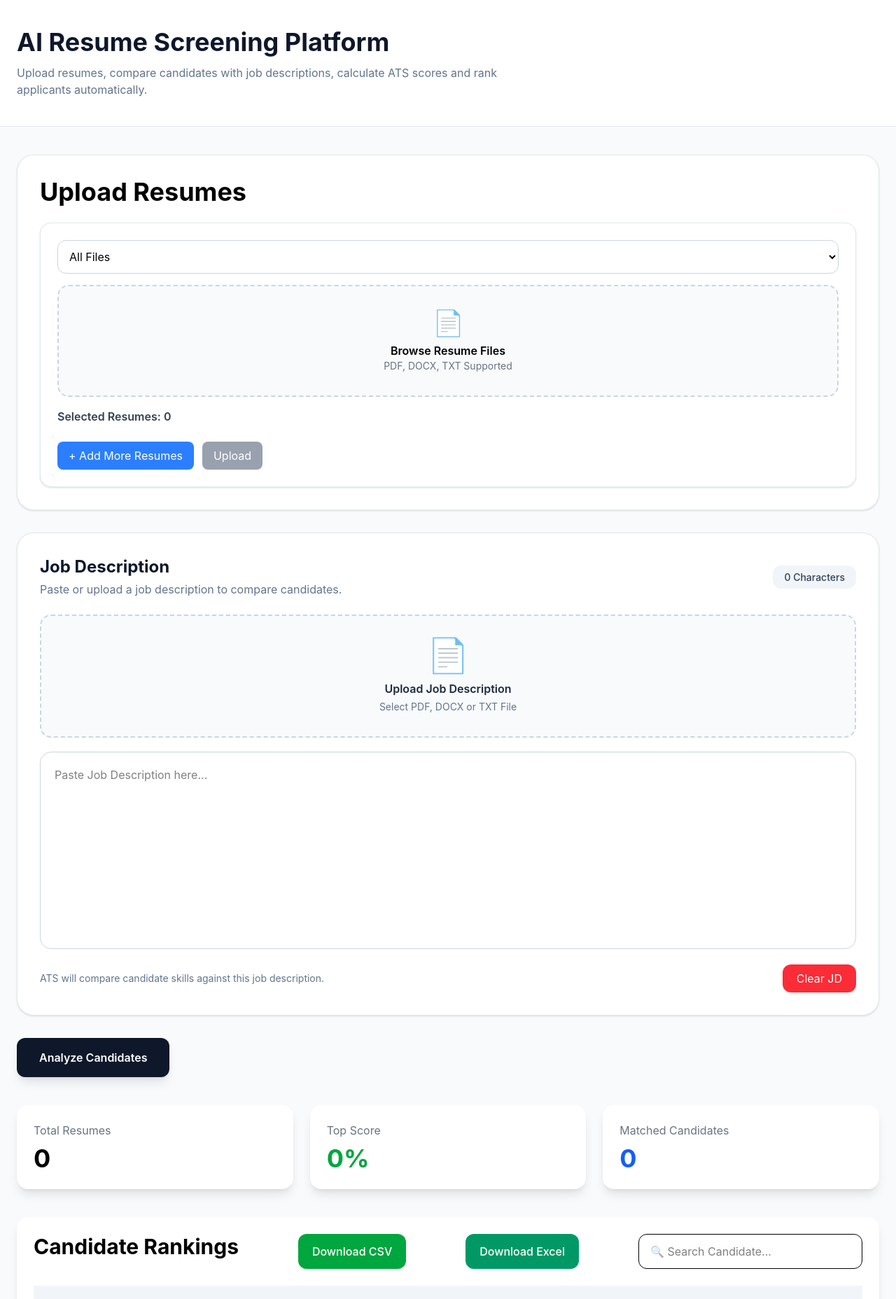
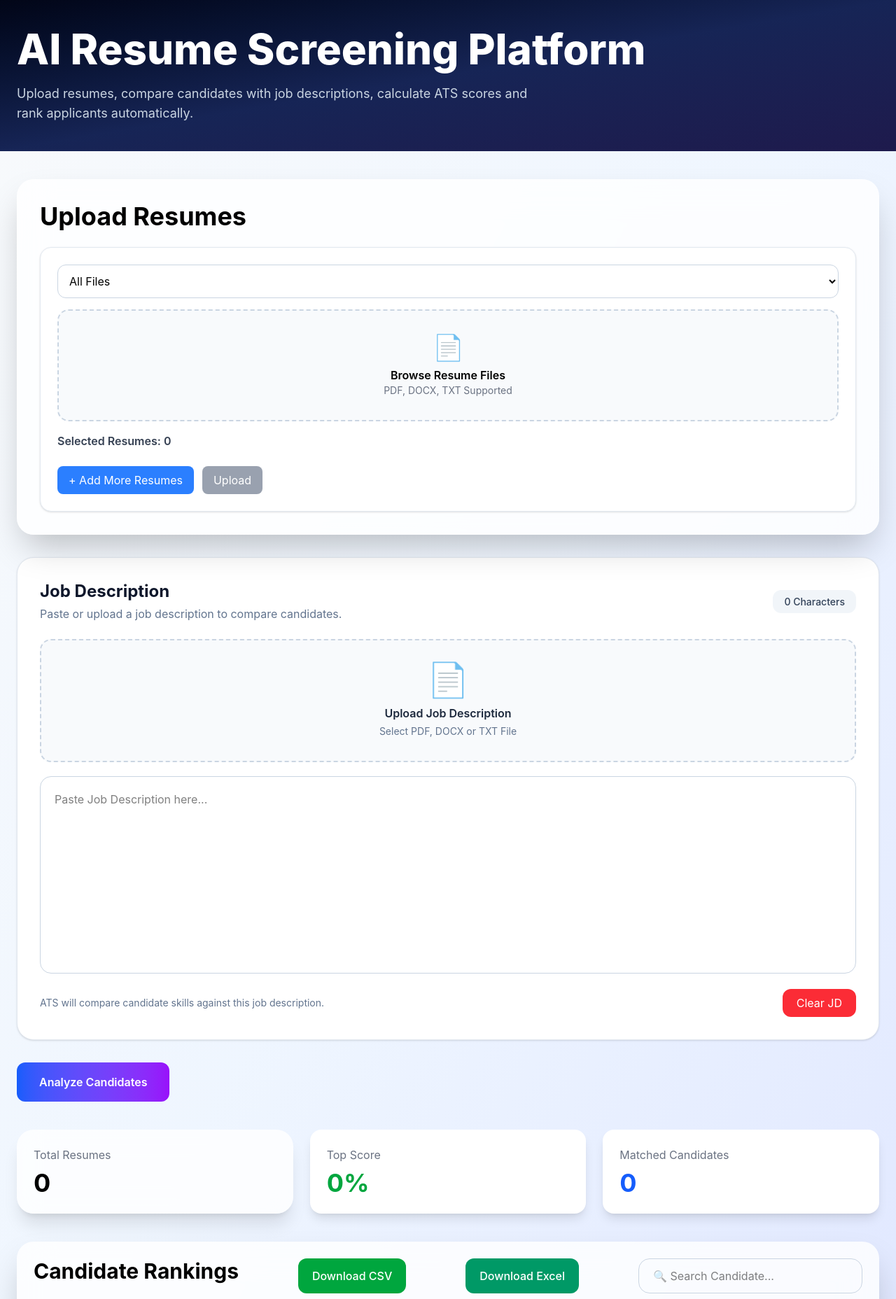
Before and after one commit to Vishal7202/ai-resume-screening-platform, a React app in the folder frontend/: page / in a window 1280 px wide. Shown: the top 1856 px of the page at 70% size. Built offline with nearby package versions, Linux system fonts and the light colour scheme; the HTML template or start-up script is replaced by a standard one.

Commit message:
Improve UI and UX with modern styling

```diff
--- a/frontend/src/pages/Home.jsx
+++ b/frontend/src/pages/Home.jsx
@@ -192,17 +192,18 @@ const topScore =
 const matchedCandidates =
   results.filter((c) => c.score >= 70).length;
 
-return ( <div className="min-h-screen bg-[#F8FAFC]">
+return (
+<div className="min-h-screen bg-gradient-to-br from-slate-50 via-blue-50 to-indigo-100">
 
  {/* Header */}
-<div className="bg-white border-b border-slate-200">
+<div className="relative overflow-hidden bg-gradient-to-br from-slate-950 via-blue-950 to-indigo-950">
   <div className="max-w-7xl mx-auto px-6 py-10">
 
-    <h1 className="text-4xl font-bold text-slate-900">
+   <h1 className="text-6xl font-extrabold text-white">
       AI Resume Screening Platform
     </h1>
 
-    <p className="mt-3 text-slate-500 max-w-3xl">
+    <p className="mt-5 text-slate-300 max-w-3xl text-lg">
       Upload resumes, compare candidates with job descriptions,
       calculate ATS scores and rank applicants automatically.
     </p>
@@ -213,7 +214,7 @@ return ( <div className="min-h-screen bg-[#F8FAFC]">
   <div className="max-w-7xl mx-auto px-6 py-10">
 
     {/* Upload Resume */}
-<div className="bg-white rounded-3xl border border-slate-200 shadow-sm p-8 mb-8">
+<div className="bg-white/80 backdrop-blur-xl rounded-3xl border border-white/30 shadow-2xl p-8 mb-8 transition-all duration-300">
   <h2 className="text-4xl font-bold mb-6">
     Upload Resumes
   </h2>
@@ -239,7 +240,7 @@ return ( <div className="min-h-screen bg-[#F8FAFC]">
     <div className="mb-10">
       <button
   onClick={handleAnalyze}
-  className="bg-slate-900 hover:bg-slate-800 text-white px-8 py-4 rounded-xl font-semibold shadow-lg transition"
+  className="bg-gradient-to-r from-blue-600 to-purple-600 hover:scale-105 hover:shadow-2xl text-white px-8 py-4 rounded-xl font-semibold transition-all duration-300"
 >
   {loading ? "Analyzing..." : "Analyze Candidates"}
 </button>
@@ -247,7 +248,7 @@ return ( <div className="min-h-screen bg-[#F8FAFC]">
 
     {/* Dashboard Cards */}
     <div className="grid md:grid-cols-3 gap-6 mb-10">
-      <div className="bg-white rounded-2xl shadow-lg p-6">
+      <div className="bg-white/80 backdrop-blur-lg rounded-3xl shadow-xl p-6 hover:-translate-y-2 hover:shadow-2xl transition-all duration-300">
         <p className="text-gray-500">Total Resumes</p>
         <h3 className="text-4xl font-bold mt-2">{totalResumes}</h3>
       </div>
@@ -268,7 +269,7 @@ return ( <div className="min-h-screen bg-[#F8FAFC]">
     </div>
 
     {/* Candidate Rankings */}
-    <div className="bg-white rounded-2xl shadow-lg p-6">
+    <div className="bg-white/80 backdrop-blur-xl rounded-3xl shadow-2xl p-6">
       <div className="flex flex-col md:flex-row justify-between gap-4 mb-6">
         <h2 className="text-3xl font-bold">
           Candidate Rankings
@@ -307,14 +308,14 @@ return ( <div className="min-h-screen bg-[#F8FAFC]">
           placeholder="🔍 Search Candidate..."
           value={search}
           onChange={(e) => setSearch(e.target.value)}
-          className="border rounded-xl px-4 py-3 md:w-80"
+          className="border border-slate-300 rounded-2xl px-5 py-3 md:w-80 focus:ring-4 focus:ring-blue-200 outline-none"
         />
       </div>
 
       <div className="overflow-x-auto">
         <table className="w-full">
           <thead>
-            <tr className="bg-slate-100">
+            <tr className="bg-gradient-to-r from-slate-800 to-slate-900 text-white">
               <th className="p-4 text-left">Rank</th>
               <th className="p-4 text-left">Candidate</th>
               <th className="p-4 text-left">Score</th>
@@ -332,7 +333,7 @@ return ( <div className="min-h-screen bg-[#F8FAFC]">
     filteredCandidates.map((candidate, index) => (
       <tr
         key={index}
-        className="border-b hover:bg-slate-50"
+        className="border-b hover:bg-blue-50 transition-all duration-200"
       >
         <td className="p-4 font-bold">
   #{candidate.rank}
@@ -388,8 +389,7 @@ return ( <div className="min-h-screen bg-[#F8FAFC]">
     target="_blank"
     rel="noreferrer"
     className="
-    bg-purple-600
-    hover:bg-purple-700
+   bg-gradient-to-r from-purple-600 to-pink-600 hover:scale-105 transition-all duration-300
     text-white
     px-3
     py-2
@@ -404,8 +404,7 @@ return ( <div className="min-h-screen bg-[#F8FAFC]">
     href={candidate.fileUrl}
     download
     className="
-    bg-blue-600
-    hover:bg-blue-700
+   bg-gradient-to-r from-blue-600 to-cyan-500 hover:scale-105 transition-all duration-300
     text-white
     px-3
     py-2
```
